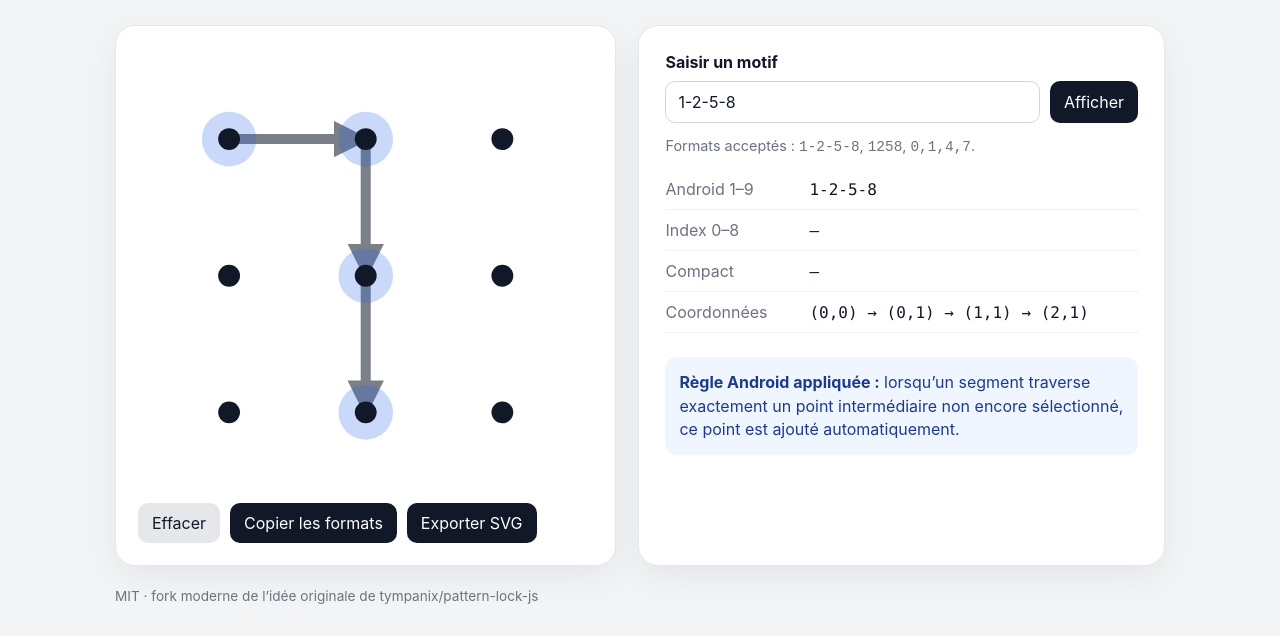
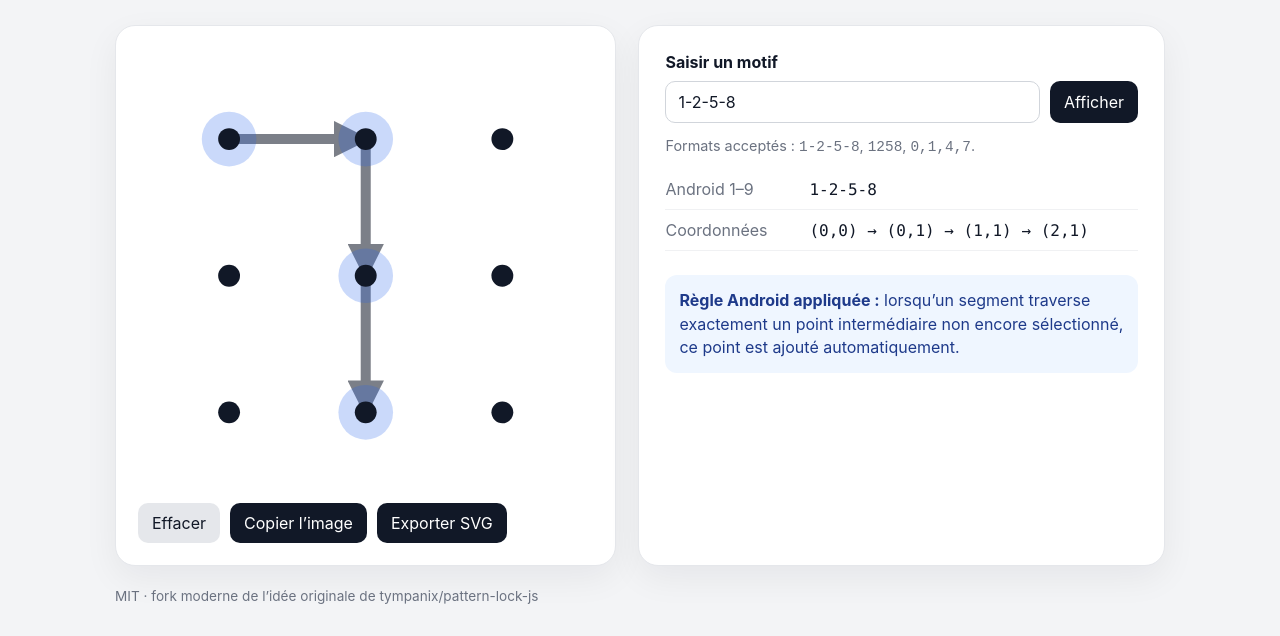
Before and after one commit to jmarande/pattern-lock-js-v2, a website with bundled scripts: page demo/index.html in a window 1280 px wide. Shown: the part 175-811 px from the top of the page. Built offline with nearby package versions, Linux system fonts and the light colour scheme.

Commit message:
feat: keep only Android and coordinate outputs

```diff
--- a/demo/index.html
+++ b/demo/index.html
@@ -21,7 +21,7 @@
         <svg id="lock" aria-label="Grille de schéma Android"></svg>
         <div class="actions">
           <button id="clear" type="button">Effacer</button>
-          <button id="copy" type="button">Copier les formats</button>
+          <button id="copy" type="button">Copier l’image</button>
           <button id="export-svg" type="button">Exporter SVG</button>
         </div>
       </article>
@@ -36,8 +36,6 @@
 
         <dl class="outputs">
           <div><dt>Android 1–9</dt><dd id="one-based">—</dd></div>
-          <div><dt>Index 0–8</dt><dd id="zero-based">—</dd></div>
-          <div><dt>Compact</dt><dd id="compact">—</dd></div>
           <div><dt>Coordonnées</dt><dd id="coords">—</dd></div>
         </dl>
 
```
